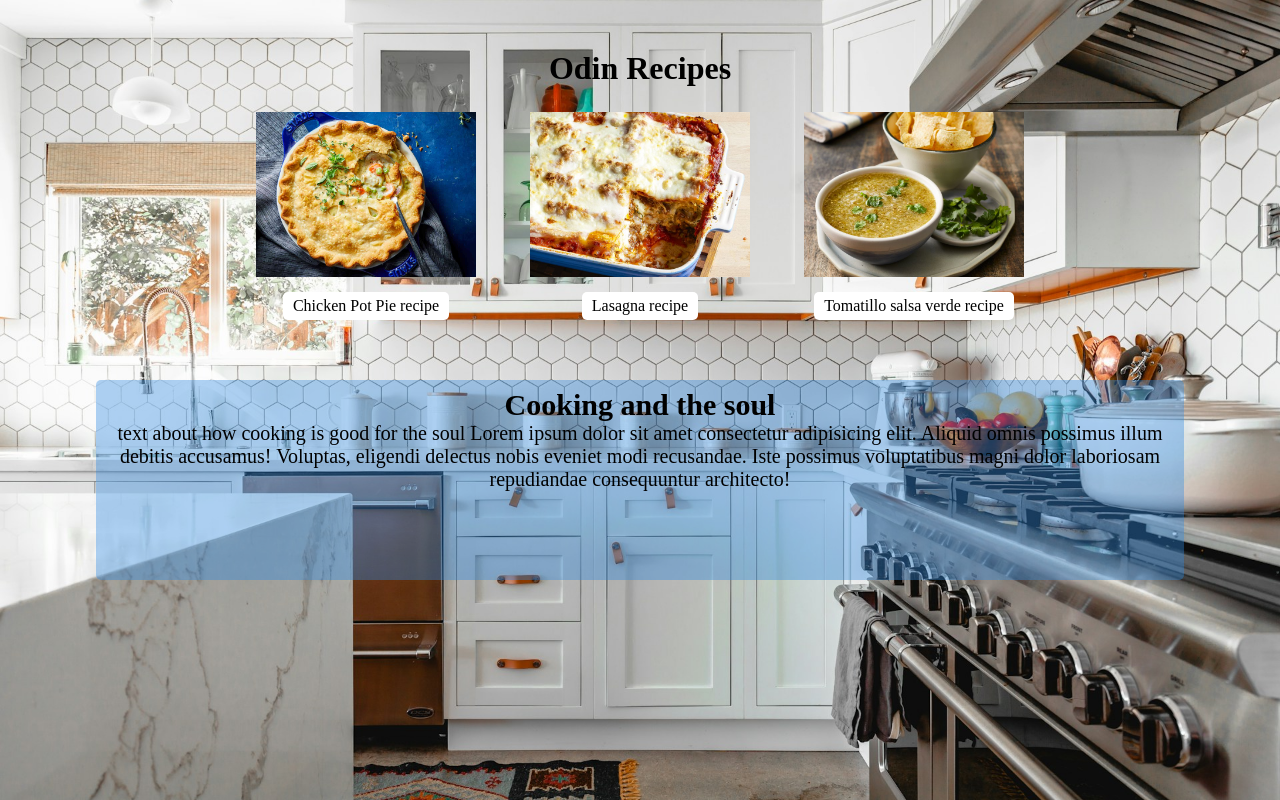
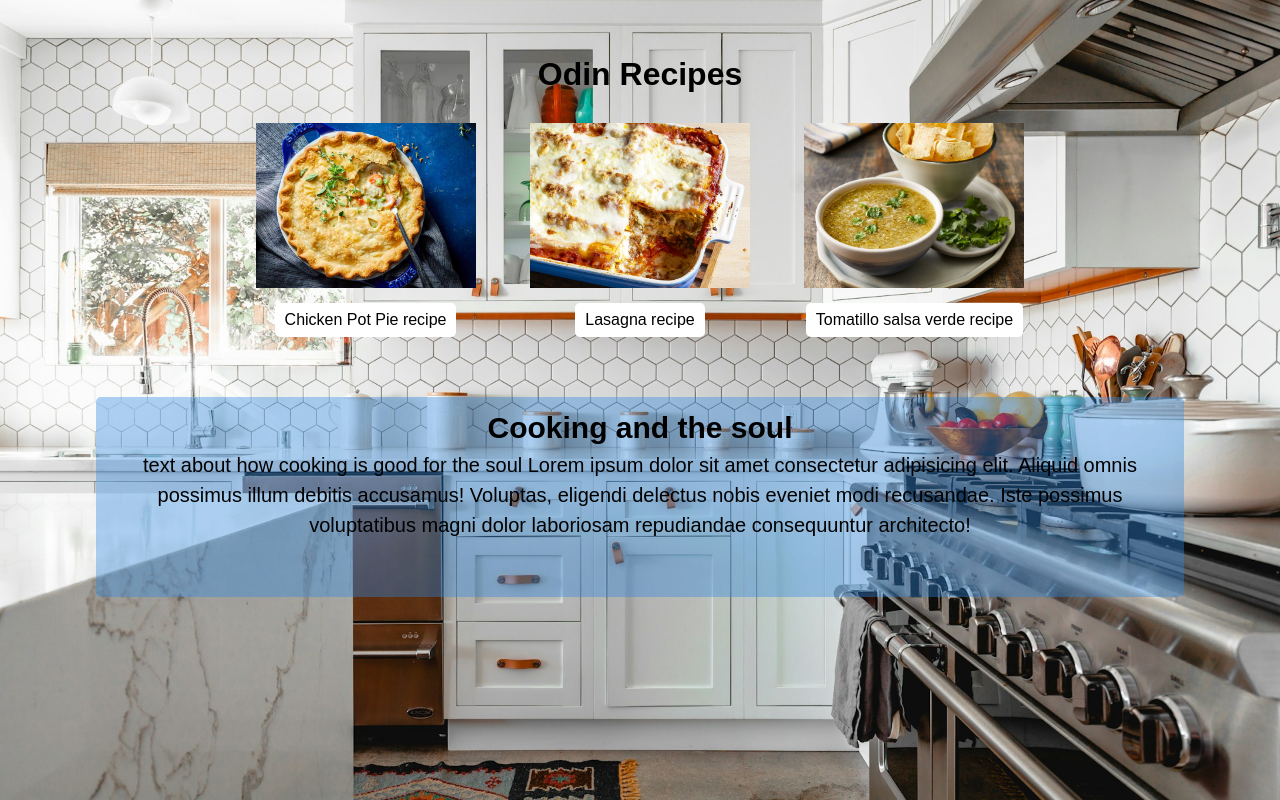
Before and after one commit to jakeangel/odin-recipes, a plain HTML site: page index.html in a window 1280 px wide. Drawn offline with Linux system fonts and the light colour scheme.

Commit message:
added font family and line height

```diff
--- a/css/style.css
+++ b/css/style.css
@@ -10,6 +10,8 @@ body{
     background-repeat:no-repeat;
     background-size:cover;
     background-position:center;
+    font-family:Arial, Helvetica, sans-serif;
+    line-height:1.5;
 }
 
 header{
```
